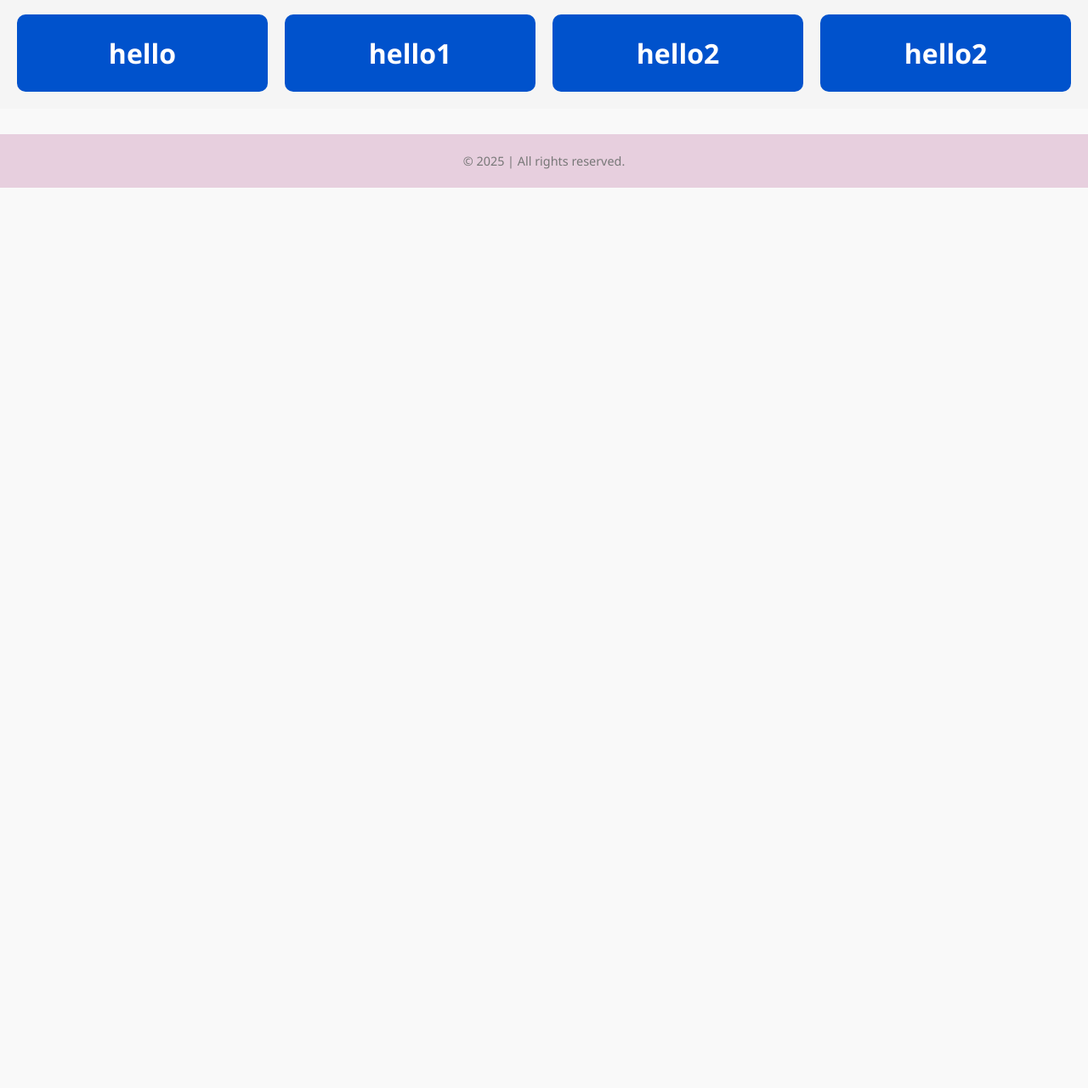
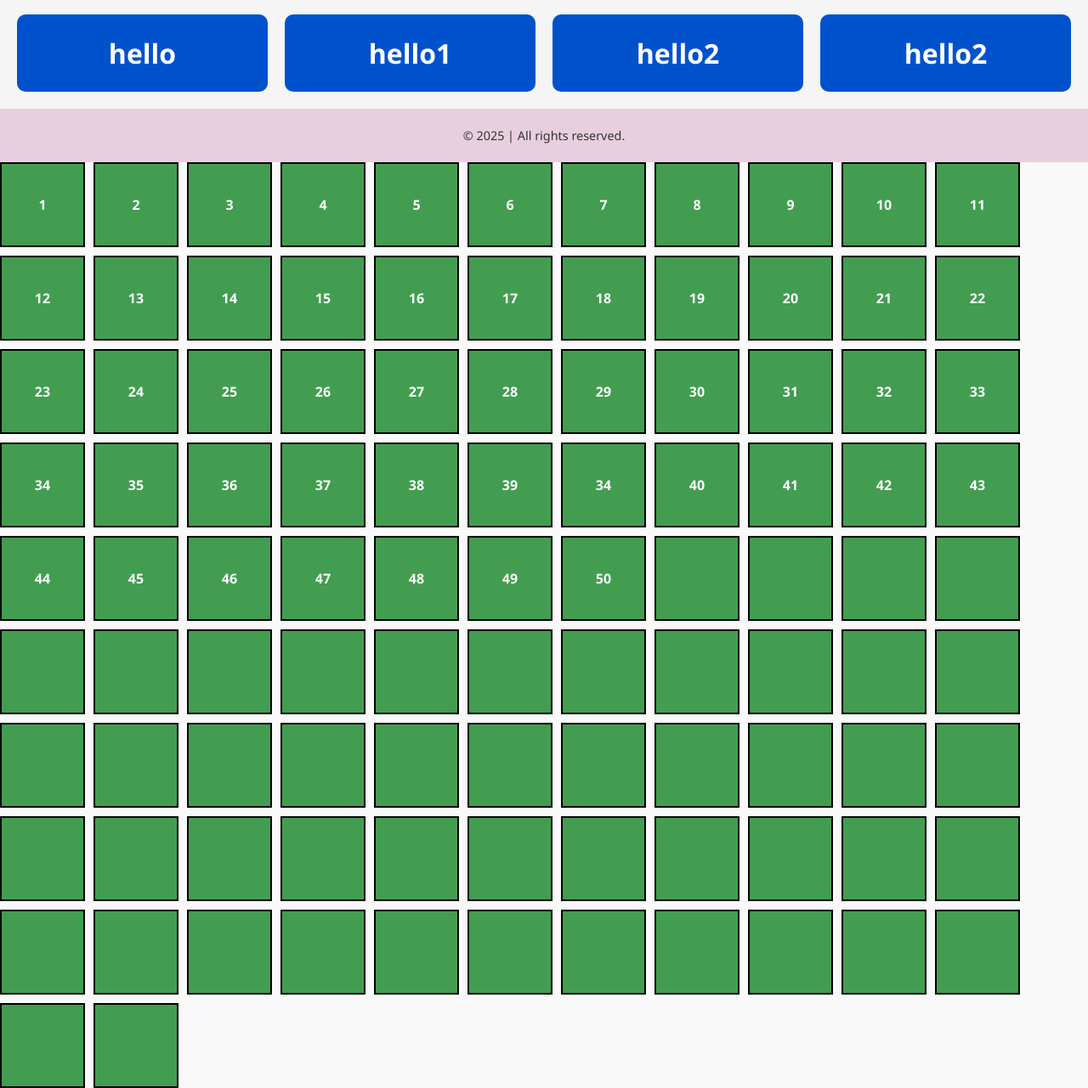
Before and after one commit to ANIKET25MANDAL/Web-Portfolio, a plain HTML site: page index.html in a window 1280 px wide. Shown: the part 921-2202 px from the top of the page at 85% size. Before the commit the page ends 1142 px from the top, so only its background shows below. Drawn offline with Linux system fonts and the light colour scheme.

```diff
--- a/index.html
+++ b/index.html
@@ -99,5 +99,123 @@
     <p>&copy; 2025 | All rights reserved.</p>
   </footer>
 
+
+
+  <div class="parent div">
+        <div>1</div>
+        <div>2</div>
+        <div>3</div>
+        <div>4</div>
+        <div>5</div>
+        <div>6</div>
+        <div>7</div>
+        <div>8</div>
+        <div>9</div>
+        <div>10</div>
+
+        <div>11</div>
+        <div>12</div>
+        <div>13</div>
+        <div>14</div>
+        <div>15</div>
+        <div>16</div>
+        <div>17</div>
+        <div>18</div>
+        <div>19</div>
+        <div>20</div>
+
+
+        <div>21</div>
+        <div>22</div>
+        <div>23</div>
+        <div>24</div>
+        <div>25</div>
+        <div>26</div>
+        <div>27</div>
+        <div>28</div>
+        <div>29</div>
+        <div>30</div>
+
+        <div>31</div>
+        <div>32</div>
+        <div>33</div>
+        <div>34</div>
+        <div>35</div>
+        <div>36</div>
+        <div>37</div>
+        <div>38</div>
+        <div>39</div>
+        <div>34</div>
+        <div>40</div>
+
+        <div>41</div>
+        <div>42</div>
+        <div>43</div>
+        <div>44</div>
+        <div>45</div>
+        <div>46</div>
+        <div>47</div>
+        <div>48</div>
+        <div>49</div>
+        <div>50</div>
+
+        <div></div>
+        <div></div>
+        <div></div>
+        <div></div>
+        <div></div>
+        <div></div>
+        <div></div>
+        <div></div>
+        <div></div>
+        <div></div>
+
+        <div></div>
+        <div></div>
+        <div></div>
+        <div></div>
+        <div></div>
+        <div></div>
+        <div></div>
+        <div></div>
+        <div></div>
+        <div></div>
+
+        <div></div>
+        <div></div>
+        <div></div>
+        <div></div>
+        <div></div>
+        <div></div>
+        <div></div>
+        <div></div>
+        <div></div>
+        <div></div>
+
+        <div></div>
+        <div></div>
+        <div></div>
+        <div></div>
+        <div></div>
+        <div></div>
+        <div></div>
+        <div></div>
+        <div></div>
+        <div></div>
+
+        <div></div>
+        <div></div>
+        <div></div>
+        <div></div>
+        <div></div>
+        <div></div>
+        <div></div>
+        <div></div>
+        <div></div>
+        <div></div>
+
+
+  </div>
+
 </body>
 </html>
--- a/style.css
+++ b/style.css
@@ -151,6 +151,42 @@ footer {
   padding: 20px;
   background-color: #e7cfde;
   font-size: 0.9rem;
-  color: #777;
+  color: #77 /* height: 100px;
+  width: 100px;
+  background-color: #429d51;
+  border: 2px solid black;
+  display: flex;
+  justify-content: space-between;7;
   margin-top: 30px;
 }
+
+
+.parent div {
+  */
+}
+
+.parent {
+  display: flex;
+  flex-wrap: wrap;   /* allows items to move to next line */
+  gap: 10px;         /* spacing between boxes */
+}
+
+.parent div {
+  height: 100px;
+  width: 100px;
+  background-color: #429d51;
+  border: 2px solid black;
+  display: flex;
+  justify-content: center; /* centers number horizontally */
+  align-items: center;     /* centers number vertically */
+  font-weight: bold;
+  color: white;
+}
+
+
+.parent.div div {
+  height: 100px;
+  width: 100px;
+  background-color: #429d51;
+  border: 2px solid black;
+}
```
Also changed, not shown: chessboard.css (added, +33 -0 lines), chessboard.html (added, +82 -0 lines), spacex.html (added, +21 -0 lines).
